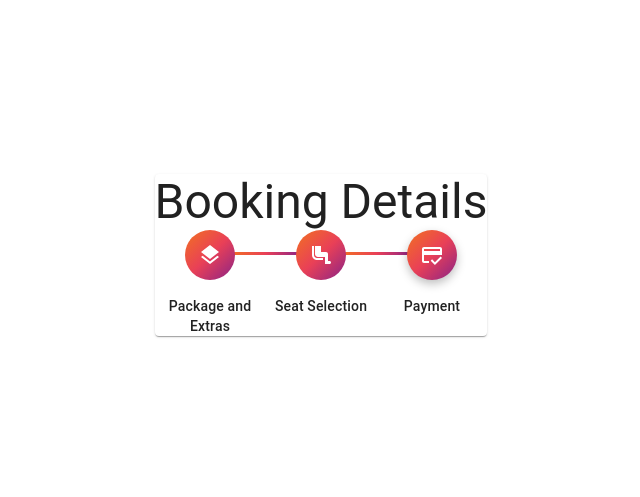
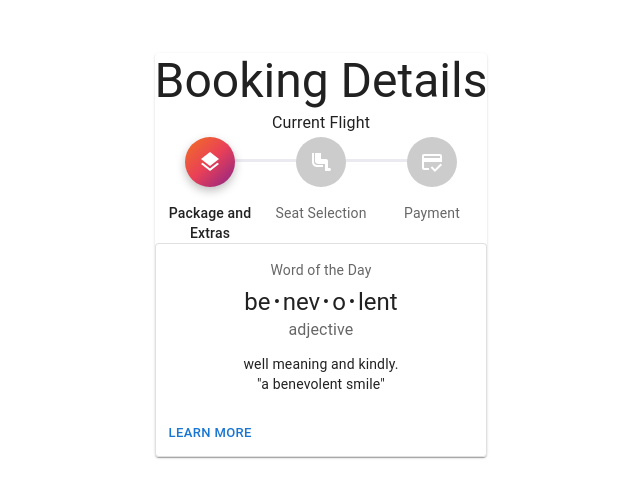
Before and after one commit to Dean-Overton/flight-booking-prototype, a React (Vite) app: page / in a window 1280 px wide. Shown: the part 145-642 px from the top of the page, without its empty margins (319-959 px from the left). Built offline with nearby package versions, Linux system fonts and the light colour scheme.

Commit message:
Extras tab

```diff
--- a/package.json
+++ b/package.json
@@ -12,6 +12,7 @@
   "dependencies": {
     "@emotion/react": "^11.11.4",
     "@emotion/styled": "^11.11.5",
+    "@mui/icons-material": "^5.15.15",
     "@mui/material": "^5.15.15",
     "@wojtekmaj/react-daterange-picker": "^5.5.0",
     "react": "^18.2.0",
--- /dev/null
+++ b/src/pages/booking/extras-tab/index.tsx
@@ -0,0 +1,13 @@
+import Box from '@mui/material/Box';
+import InsuranceCard from './insuranceCard'
+
+const ExtrasTab = () => {
+    return (
+        <>
+        <Box>
+            <InsuranceCard/>
+        </Box>
+        </>
+    );
+}
+export default ExtrasTab;
--- /dev/null
+++ b/src/pages/booking/extras-tab/insuranceCard/index.tsx
@@ -0,0 +1,48 @@
+import * as React from 'react';
+import Box from '@mui/material/Box';
+import Card from '@mui/material/Card';
+import CardActions from '@mui/material/CardActions';
+import CardContent from '@mui/material/CardContent';
+import Button from '@mui/material/Button';
+import Typography from '@mui/material/Typography';
+
+const bull = (
+  <Box
+    component="span"
+    sx={{ display: 'inline-block', mx: '2px', transform: 'scale(0.8)' }}
+  >
+    •
+  </Box>
+);
+
+const card = (
+  <React.Fragment>
+    <CardContent>
+      <Typography sx={{ fontSize: 14 }} color="text.secondary" gutterBottom>
+        Word of the Day
+      </Typography>
+      <Typography variant="h5" component="div">
+        be{bull}nev{bull}o{bull}lent
+      </Typography>
+      <Typography sx={{ mb: 1.5 }} color="text.secondary">
+        adjective
+      </Typography>
+      <Typography variant="body2">
+        well meaning and kindly.
+        <br />
+        {'"a benevolent smile"'}
+      </Typography>
+    </CardContent>
+    <CardActions>
+      <Button size="small">Learn More</Button>
+    </CardActions>
+  </React.Fragment>
+);
+
+export default function OutlinedCard() {
+  return (
+    <Box sx={{ minWidth: 275 }}>
+      <Card variant="outlined">{card}</Card>
+    </Box>
+  );
+}
--- a/src/pages/booking/index.tsx
+++ b/src/pages/booking/index.tsx
@@ -1,13 +1,20 @@
+import { useState } from 'react';
 import FlightBookingStepper from './stepper';
 import '../../App.css';
 
-import { Typography, Paper } from '@mui/material';
+import { Typography, Paper, Box } from '@mui/material';
+import ExtrasTab from './extras-tab';
 
 const Booking = () => {
+    const [progress, setProgress] = useState(0);
     return (
         <Paper>
             <Typography variant="h3">Booking Details</Typography>
-            <FlightBookingStepper progress={2}/>
+            <Typography variant="subtitle1">Current Flight</Typography>
+            <FlightBookingStepper progress={progress}/>
+            <Box>
+                {progress == 0 && <ExtrasTab/>}
+            </Box>
         </Paper>
     );
 }
--- a/src/pages/booking/stepper/index.tsx
+++ b/src/pages/booking/stepper/index.tsx
@@ -1,9 +1,9 @@
 import * as React from 'react';
 import { styled } from '@mui/material/styles';
-import Stack from '@mui/material/Stack';
 import Stepper from '@mui/material/Stepper';
 import Step from '@mui/material/Step';
 import StepLabel from '@mui/material/StepLabel';
+import HealthAndSafetyIcon from '@mui/icons-material/HealthAndSafety';
 import Check from '@mui/icons-material/Check';
 import LayersIcon from '@mui/icons-material/Layers';
 import AirlineSeatLegroomNormalIcon from '@mui/icons-material/AirlineSeatLegroomNormal';
```
Also changed, not shown: 1 other file (tests, documents, lock files or other folders).
